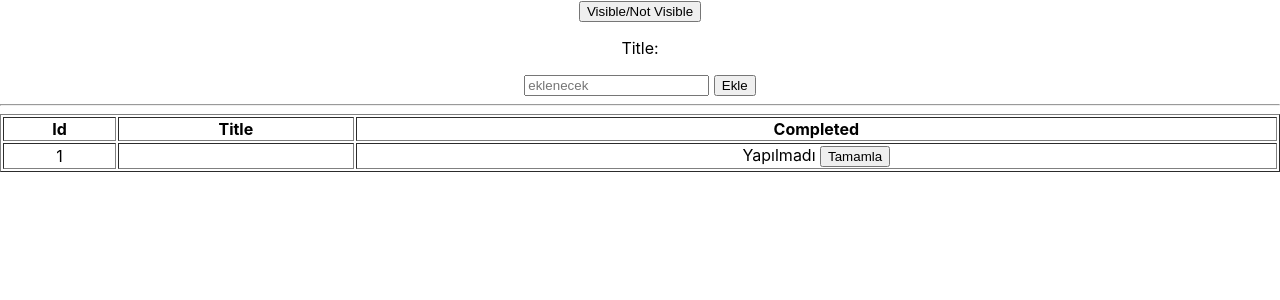
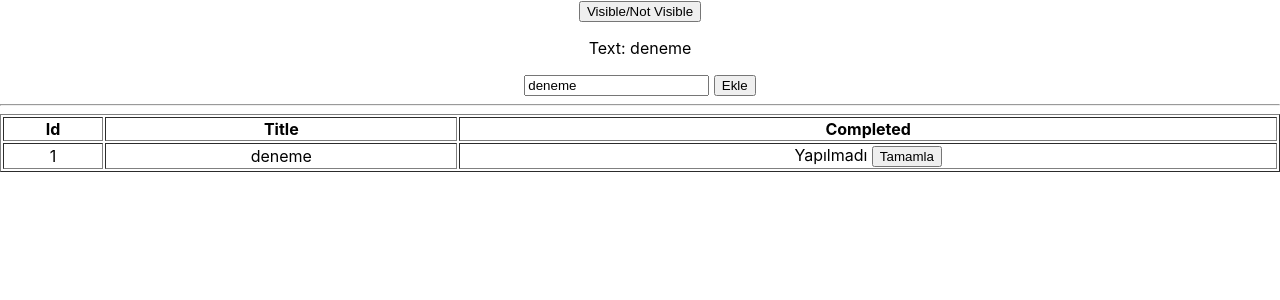
Before and after one commit to neominalsolutions/react-intro-01, a React (Create React App) app: page / in a window 1280 px wide. Both pictures are taken after a click on the button "Ekle". Shown: the top 300 px of the page. Built offline with nearby package versions, Linux system fonts and the light colour scheme.

Commit message:
Parent Child Component ilişkisi.

```diff
--- a/src/App.tsx
+++ b/src/App.tsx
@@ -3,6 +3,7 @@ import logo from './logo.svg';
 import './App.css';
 import ClassComponentSample from './samples/ClassComponentSample';
 import TodoPage from './pages/todo/TodoPage';
+import TodoNewPage from './pages/todo/TodoNewPage';
 // Function Componentlerde lifecyle method yok bunun yerine özel function ifadeleri yani hook yapıları kullanılıyor.
 // function component state takibi useState hook ile geçekleşir.
 // array deconstructon.
@@ -88,7 +89,8 @@ function App() {
 				{/* {(random === 1 && visible) && <ClassComponentSample />} */}
 				{/* {visible && <ClassComponentSample title="component1" count={1} />}
 				{visible && <ClassComponentSample title="component2" count={3} />} */}
-				<TodoPage />
+				{/* <TodoPage /> */}
+				<TodoNewPage />
 			</div>
 		</>
 	);
--- /dev/null
+++ b/src/pages/todo/TodoNewPage.tsx
@@ -0,0 +1,42 @@
+// wrapper
+// url: /todos
+
+import { useState } from 'react';
+import ItemAdd from './components/ItemAdd';
+import TodoList from './components/TodoList';
+import { Todo } from './models/Todo';
+
+// parent component
+function TodoNewPage() {
+	const [todos, setTodos] = useState<Todo[]>([]); // ref type
+
+	return (
+		<>
+			<ItemAdd
+				text="deneme"
+				onItemAdded={(text: string) => {
+					console.log('guncel text', text);
+
+					const todo: Todo = {
+						id: todos.length + 1,
+						title: text,
+						completed: false,
+					};
+
+					setTodos([todo, ...todos]); // render başlattı
+				}}
+			/>
+
+			<hr></hr>
+			{/* todos değer güncel todos oldu */}
+			<TodoList
+				items={todos}
+				onStatusChange={() => {
+					setTodos([...todos]);
+				}}
+			/>
+		</>
+	);
+}
+
+export default TodoNewPage;
--- a/src/pages/todo/TodoPage.tsx
+++ b/src/pages/todo/TodoPage.tsx
@@ -39,6 +39,7 @@ function TodoPage() {
 	const onComplete = (id: number) => {
 		const result = window.confirm('Tamamlamak istediğinize emin misiniz?');
 
+        // list component logic olduğundan burada tanımladık.
 		if (result) {
 			const currentState = todos.find((x) => x.id === id);
 
--- /dev/null
+++ b/src/pages/todo/components/ItemAdd.tsx
@@ -0,0 +1,40 @@
+import { useState } from 'react';
+
+type ItemAddProps = {
+	text?: string;
+	onItemAdded: (text: string) => void; // eventargs olarak güncel text state değerini emit edeceğiz
+};
+
+// child component
+function ItemAdd(props: ItemAddProps) {
+	const [text, setText] = useState<string>(props.text || ''); // value type
+
+	const onInputChange = (e: any) => {
+		// inputun güncel value değerini üzerinde tutsun
+		console.log('e', e.target.value);
+		setText((e.target.value as string).trim());
+	};
+
+	const onItemAdd = () => {
+		if (props.onItemAdded) {
+			// event bind edildiyse veri fırlat
+			props.onItemAdded(text); // güncel text state component içerisinde fırlatıyoruz.
+			// Not: component içindeki state local olduğundan bunu component dışına fırlatmak için action props yapısı kullanılır.
+		}
+	};
+
+	return (
+		<div>
+			<p>Text: {text}</p>
+			{/* two way binding */}
+			<input
+				value={text}
+				onChange={onInputChange}
+				placeholder="eklenecek"
+			/>{' '}
+			<button onClick={onItemAdd}>Ekle</button>
+		</div>
+	);
+}
+
+export default ItemAdd;
--- /dev/null
+++ b/src/pages/todo/components/TodoList.tsx
@@ -0,0 +1,57 @@
+import { useState } from 'react';
+import { Todo } from '../models/Todo';
+
+type TodoListProps = {
+	items: Todo[];
+	onStatusChange: () => void;
+};
+
+// child component
+function TodoList({ items, onStatusChange }: TodoListProps) {
+	const onComplete = (id: number) => {
+		const result = window.confirm('Tamamlamak istediğinize emin misiniz?');
+
+		if (result) {
+			const currentState = items?.find((x) => x.id === id);
+
+			if (currentState) {
+				currentState.completed = true;
+				// list component logic olduğundan burada referansın değerini güncelledik.
+				onStatusChange();
+			}
+		}
+	};
+
+	return (
+		<table border={1} width={'100%'}>
+			<thead>
+				<tr>
+					<th>Id</th>
+					<th>Title</th>
+					<th>Completed</th>
+				</tr>
+			</thead>
+			<tbody>
+				{items &&
+					items.map((item: Todo) => {
+						return (
+							// JSX template return ettik.
+							// itemlar içerisinde map ile dönerken key prop değerini unutmuyoruz.
+							<tr key={item.id}>
+								<td>{item.id}</td>
+								<td>{item.title}</td>
+								<td>
+									{item.completed ? ' Yapıldı ' : ' Yapılmadı '}
+									{!item.completed && (
+										<button onClick={() => onComplete(item.id)}>Tamamla</button>
+									)}
+								</td>
+							</tr>
+						);
+					})}
+			</tbody>
+		</table>
+	);
+}
+
+export default TodoList;
--- /dev/null
+++ b/src/pages/todo/models/Todo.ts
@@ -0,0 +1,5 @@
+export interface Todo {
+	id: number;
+	title: string;
+	completed?: boolean;
+}
```
